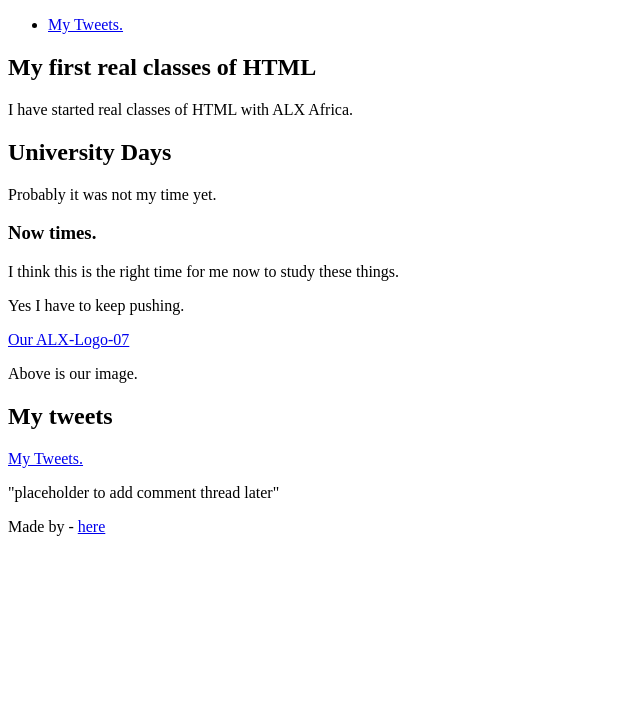
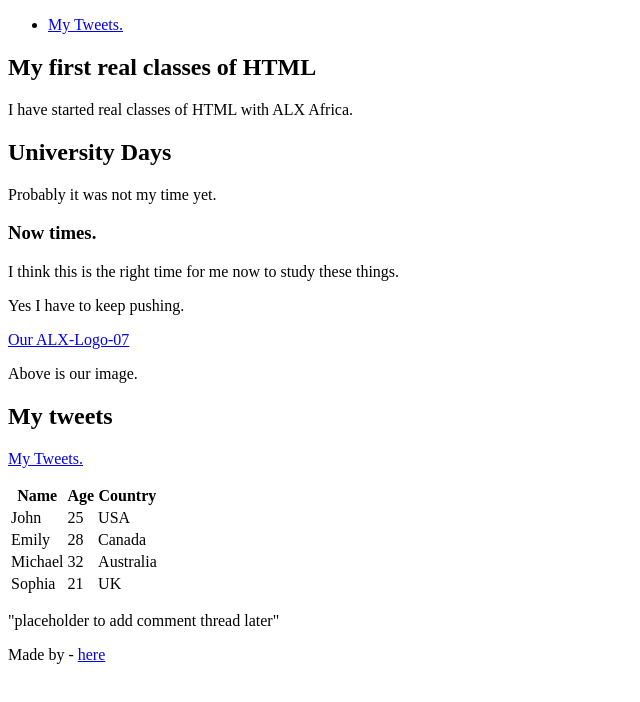
Before and after one commit to alindafortunate/My_First_Portfolio, a plain HTML site: page html_basic/index.html in a window 1280 px wide. Shown: the whole page, without its empty margins (0-640 px from the left). Drawn offline with Linux system fonts and the light colour scheme.

Commit message:
Added a table in index.html file.

```diff
--- a/html_basic/index.html
+++ b/html_basic/index.html
@@ -33,6 +33,33 @@
             <p><a href="file://wsl.localhost/Ubuntu-22.04/home/alindafortunate/My_First_Portfolio/html_basic/tweets.html"
                     target="_blank">My Tweets.</a>
             </p>
+            <table>
+                <tr>
+                    <th scope="col">Name</th>
+                    <th scope="col">Age</th>
+                    <th scope="col">Country</th>
+                </tr>
+                <tr>
+                    <td>John</td>
+                    <td>25</td>
+                    <td>USA</td>
+                </tr>
+                <tr>
+                    <td>Emily</td>
+                    <td>28</td>
+                    <td>Canada</td>
+                </tr>
+                <tr>
+                    <td>Michael</td>
+                    <td>32</td>
+                    <td>Australia</td>
+                </tr>
+                <tr>
+                    <td>Sophia</td>
+                    <td>21</td>
+                    <td>UK</td>
+                </tr>
+            </table>
         </article>
 
         <aside>
```
